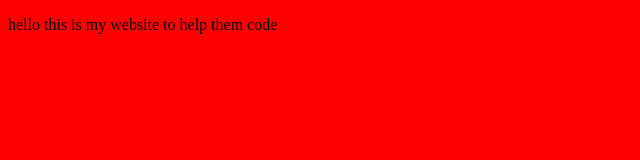
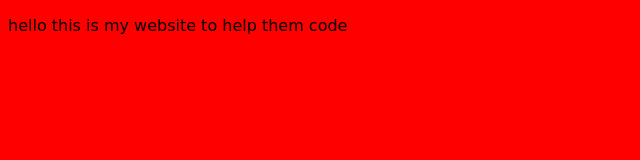
Before and after one commit to SafiaEzzahir/bluebell-and-maisie-website, a plain HTML site: page index.html in a window 1280 px wide. Shown: the whole page, without its empty margins (0-640 px from the left). Drawn offline with Linux system fonts and the light colour scheme.

Commit message:
Added pacifico font styling

```diff
--- a/styles.css
+++ b/styles.css
@@ -1,3 +1,7 @@
 body {
     background-color: red;
 }
+
+p {
+    font-family: "Pacifico", cursive;
+}
```
